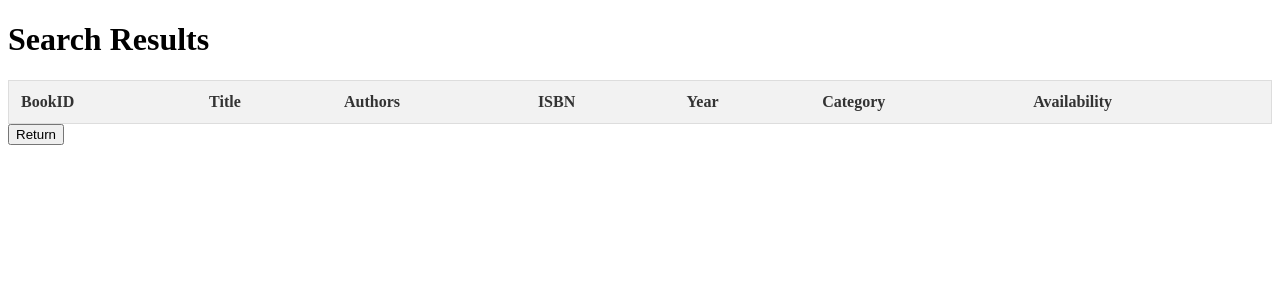
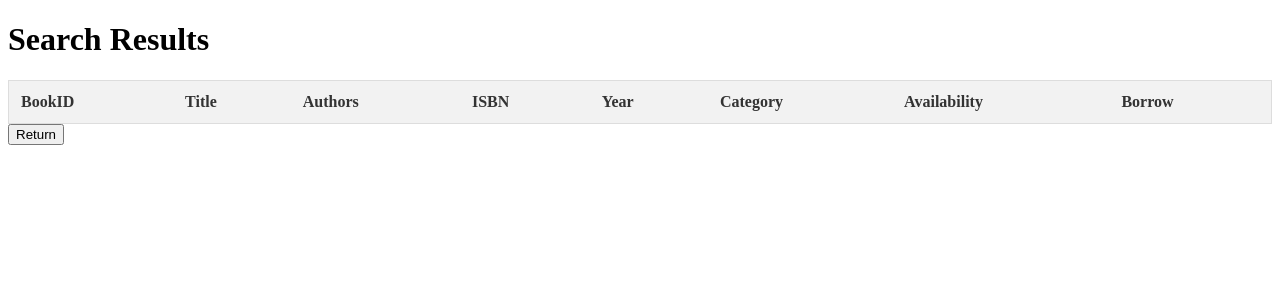
Before and after one commit to CS378-Final/C378S-Final, a Flask app: page /search_books in a window 1280 px wide. Shown: the top 300 px of the page. Run offline with Flask 3, Linux system fonts and the light colour scheme; data comes from the database, SQL or seed files in the repository; lists and menus that the app fills with data are empty.

Commit message:
Added borrow search_results.html

```diff
--- a/378 Final Project/templates/search_results.html
+++ b/378 Final Project/templates/search_results.html
@@ -38,6 +38,7 @@
             <th>Year</th>
             <th>Category</th>
             <th>Availability</th>
+            <th>Borrow</th>
         </tr>
         {% for book in results %}
         <tr>
@@ -48,6 +49,16 @@
             <td>{{ book[4]}}</td>
             <td>{{ book[5]}}</td>
             <td>{{ book[6]}}</td>
+            <td>
+                <form action="/borrow" method="post">
+                    <input type="hidden" name="BookID" value="{{ book[0] }}">
+                    {% if book[6] == 'Yes' %}
+                        <button type="submit">Borrow</button>
+                    {% else %}
+                        <button disabled="disabled">Unavailable</button>
+                    {% endif %}
+                </form>
+            </td>
         </tr>
         {% endfor %}
     </table>
```
